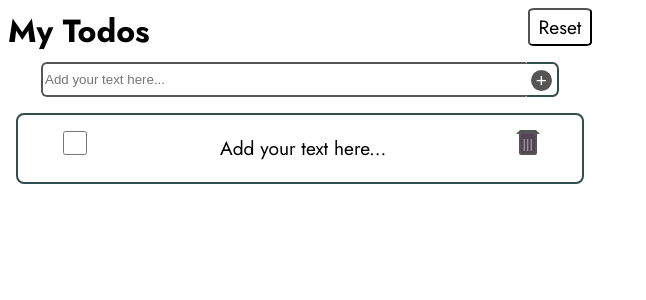
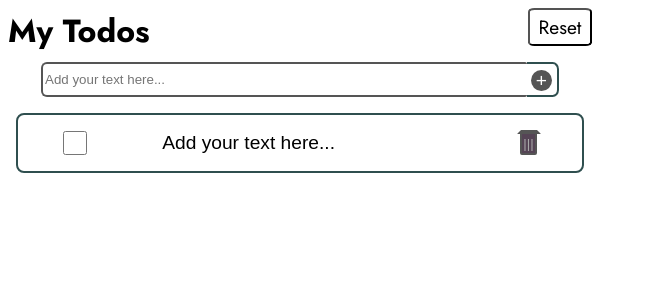
Before and after one commit to ConHiggins/oxnaTechTest_3, a React (Create React App) app: page / in a window 1280 px wide. Both pictures are taken after a click on the button 543 px from the left and 79 px from the top of the page. Shown: the top 300 px of the page, without its empty margins (0-646 px from the left). Built offline with nearby package versions, Linux system fonts and the light colour scheme.

Commit message:
changed <p> to <input> to allow for editing

```diff
--- a/src/Components/ToDo/ToDo.jsx
+++ b/src/Components/ToDo/ToDo.jsx
@@ -28,9 +28,11 @@ const ToDo = ({ value, deprcTDList, k }) => {
                 type="checkbox"
                 onChange={handleStrike}
             />
-            <p className="to-do__title" style={{ textDecoration: style }}>
-                {value}
-            </p>
+            <input
+                className="to-do__title"
+                defaultValue={value}
+                style={{ textDecoration: style }}
+            />
             <button className="to-do__delete" onClick={handleDeprcTD}>
                 |||
             </button>
--- a/src/Components/ToDo/ToDo.scss
+++ b/src/Components/ToDo/ToDo.scss
@@ -34,6 +34,7 @@
         text-decoration: none;
         inline-size: 50%;
         overflow-wrap: break-word;
+        border: none;
     }
 
     &__delete {
```
